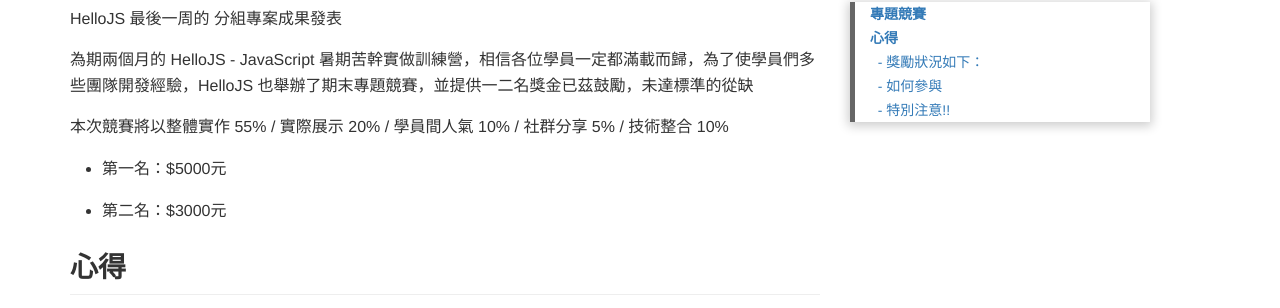
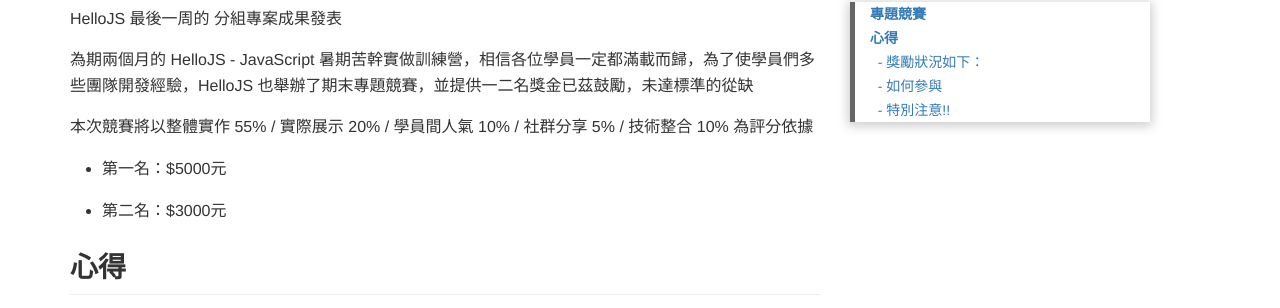
Before and after one commit to hellojs-tw/blog, a Jekyll site: the page built from _posts/2017-08-22-competition.markdown, in a window 1280 px wide and 900 px high, scrolled down 370 px. Shown: the part 142-450 px from the top of the window. Built offline with Jekyll 4.4.1, drawn with Linux system fonts in a browser that asks for light colours.

Commit message:
更新比賽資訊

```diff
--- a/_posts/2017-08-22-competition.markdown
+++ b/_posts/2017-08-22-competition.markdown
@@ -12,7 +12,7 @@ HelloJS 最後一周的 分組專案成果發表
 
 為期兩個月的 HelloJS - JavaScript 暑期苦幹實做訓練營，相信各位學員一定都滿載而歸，為了使學員們多些團隊開發經驗，HelloJS 也舉辦了期末專題競賽，並提供一二名獎金已茲鼓勵，未達標準的從缺
 
-本次競賽將以整體實作 55% / 實際展示 20% / 學員間人氣 10% / 社群分享 5% / 技術整合 10%
+本次競賽將以整體實作 55% / 實際展示 20% / 學員間人氣 10% / 社群分享 5% / 技術整合 10% 為評分依據
 
 - 第一名：$5000元
 
```
